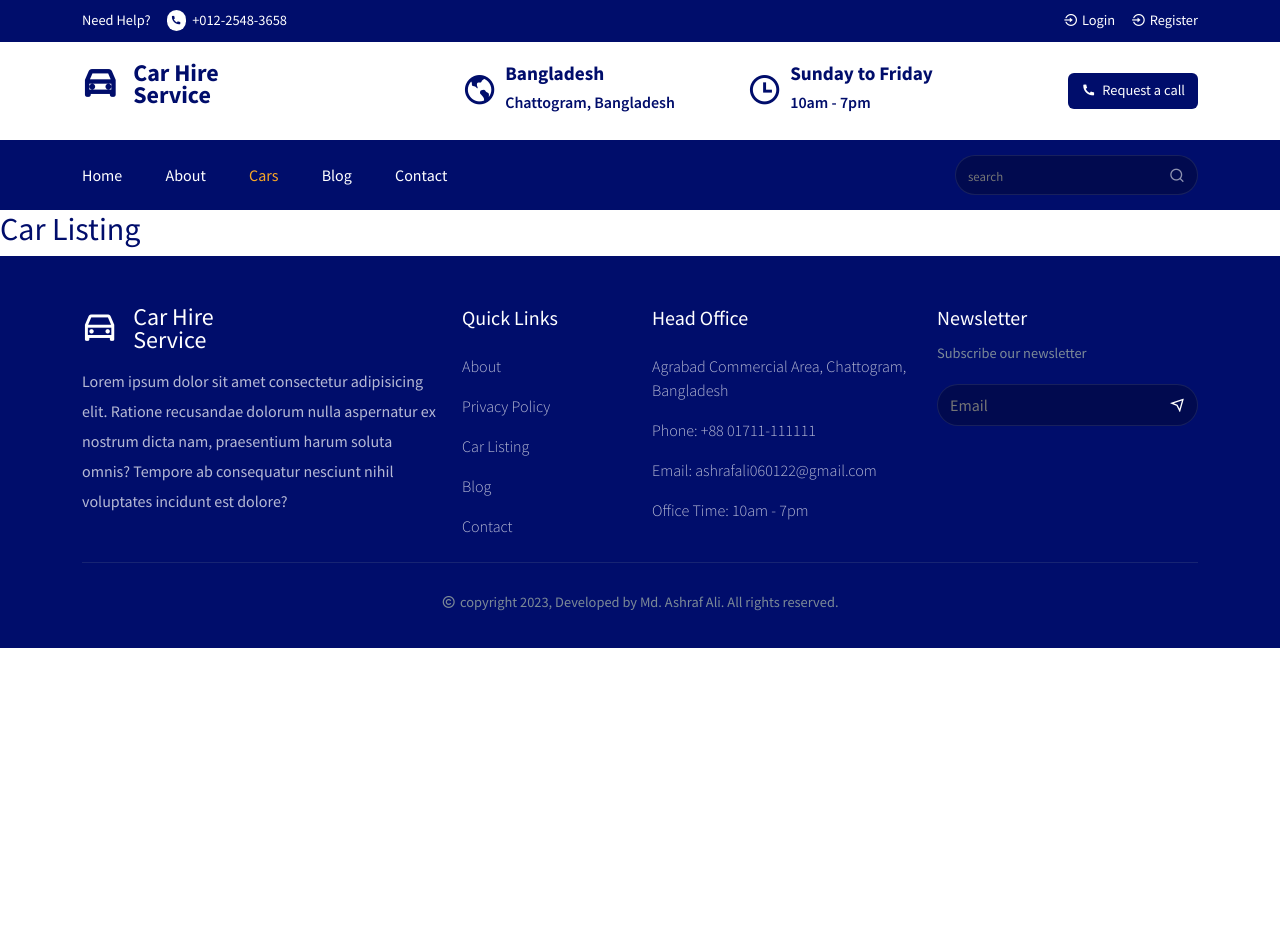
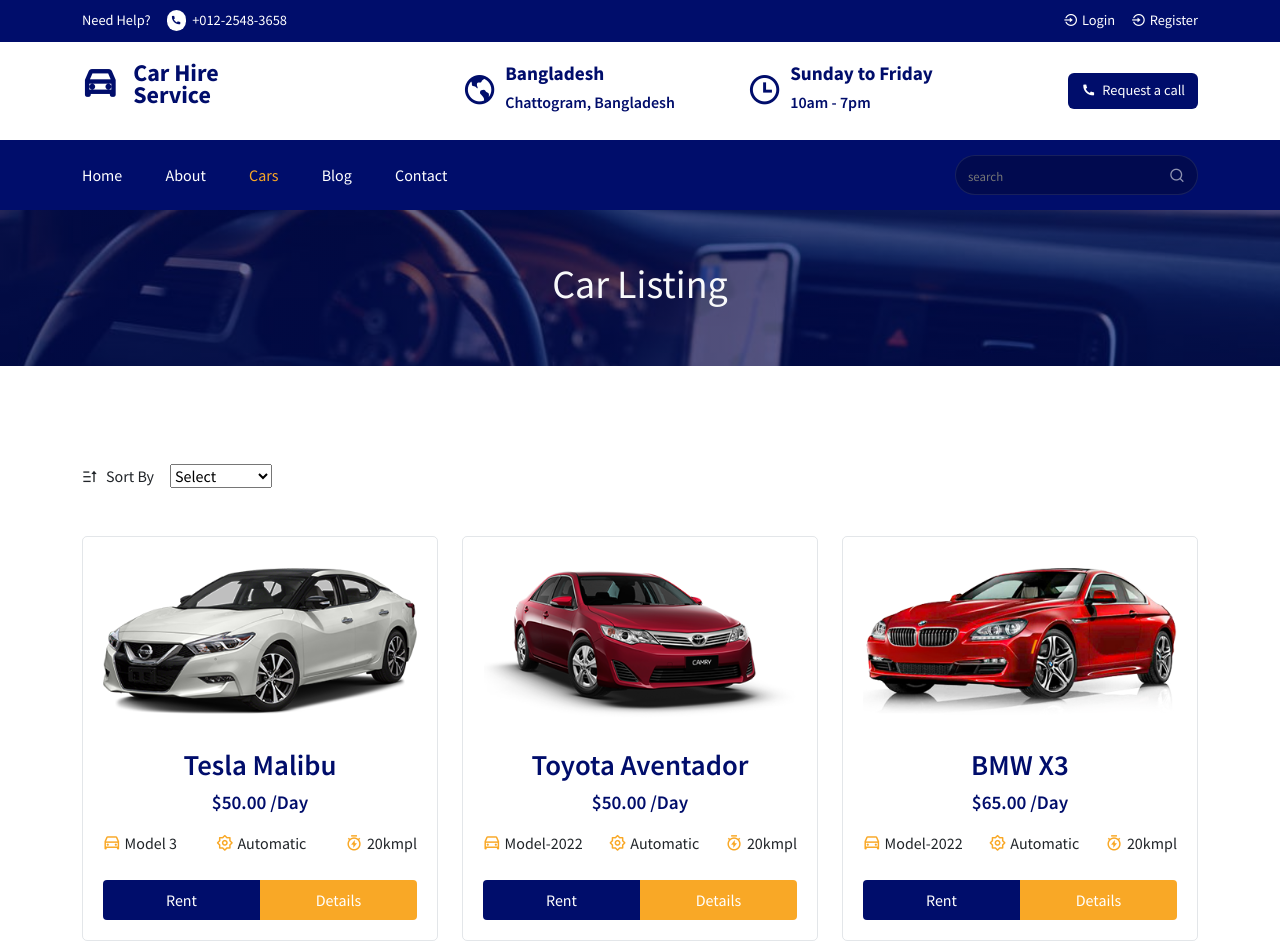
Before and after one commit to Ashraf59/car-hire, a React (Create React App) app: page /cars in a window 1280 px wide. Shown: the top 952 px of the page. Before the commit the page ends 800 px from the top, so only its background shows below. Built offline with nearby package versions, Linux system fonts and the light colour scheme.

Commit message:
Car Details done

```diff
--- a/src/pages/CarDetails.jsx
+++ b/src/pages/CarDetails.jsx
@@ -1,10 +1,35 @@
 import React from 'react';
+import { useParams } from 'react-router-dom';
+import { Col, Container, Row } from 'reactstrap';
+
+import carData from '../assets/data/carData';
+import Helmet from '../components/Helmet/Helmet';
 
 const CarDetails = () => {
+    const {slug} = useParams();
+    const singleCarItem = carData.find((item) => item.carName === slug);
     return (
-        <div>
-            <h2>Car Details</h2>
-        </div>
+       <Helmet title ={singleCarItem.carName}>
+        <section>
+            <Container>
+                <Row>
+                    <Col lg='6'>
+                        <img src={singleCarItem.imgUrl} alt="" className='w-100' />
+                    </Col>
+
+                    <Col lg='6'>
+                        <div className="car__info">
+                            <h2> {singleCarItem.carName}</h2>
+                            <div className="d-flex align-items-center gap-5 mb-4 mt-3">
+                                <h6 className="rent__price">${singleCarItem.price}.00/Day</h6>
+                            </div>
+                        </div>
+                    </Col>
+                </Row>
+            </Container>
+        </section>
+
+       </Helmet>
     );
 };
 
--- a/src/pages/CarListing.jsx
+++ b/src/pages/CarListing.jsx
@@ -1,10 +1,40 @@
 import React from 'react';
+import { Col, Container, Row } from 'reactstrap';
+import Helmet from '../components/Helmet/Helmet';
+import CommonSection from '../components/UI/CommonSection';
+import carData from '../../src/assets/data/carData';
+import CarItem from '../components/UI/CarItem';
 
 const CarListing = () => {
     return (
-        <div>
-            <h2>Car Listing</h2>
-        </div>
+        <Helmet title ='Cars'>
+            <CommonSection title="Car Listing"/>
+            <section>
+                <Container>
+                <Row>
+                    <Col lg='12'>
+                        <div className="d-flex align-items-center gap-3 mb-5">
+                            <span className='d-flex align-items-center gap-2'>
+                                <i class="ri-sort-asc"></i>Sort By
+                                </span>
+                                <select>
+                                    <option>Select</option>
+                                    <option value="low">Low to High</option>
+                                    <option value="High">High to Low</option>
+
+                                </select>
+                        </div>
+                    </Col>
+
+                        {
+                            carData.map((item) => (
+                                <CarItem item={item} key={item.id}/>
+                            ))
+                        }
+                </Row>
+                </Container>
+            </section>
+        </Helmet>
     );
 };
 
```
